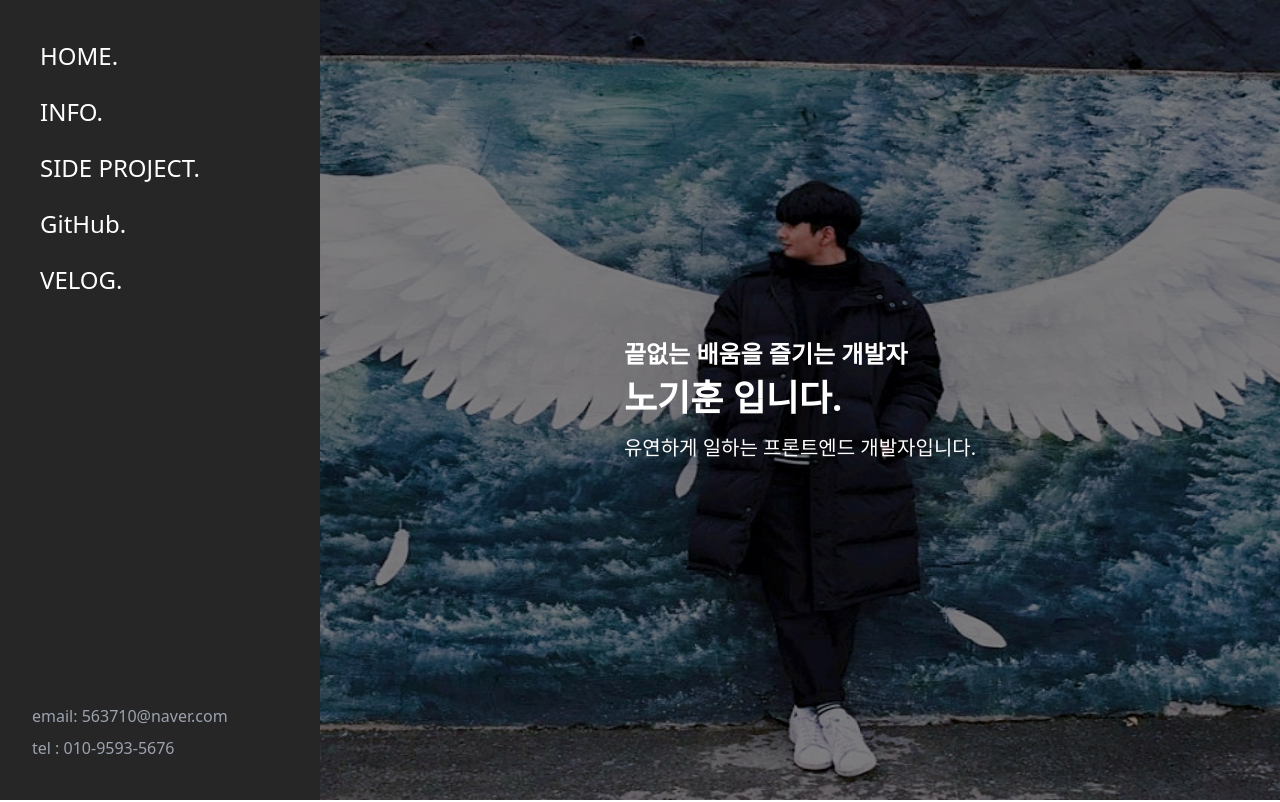
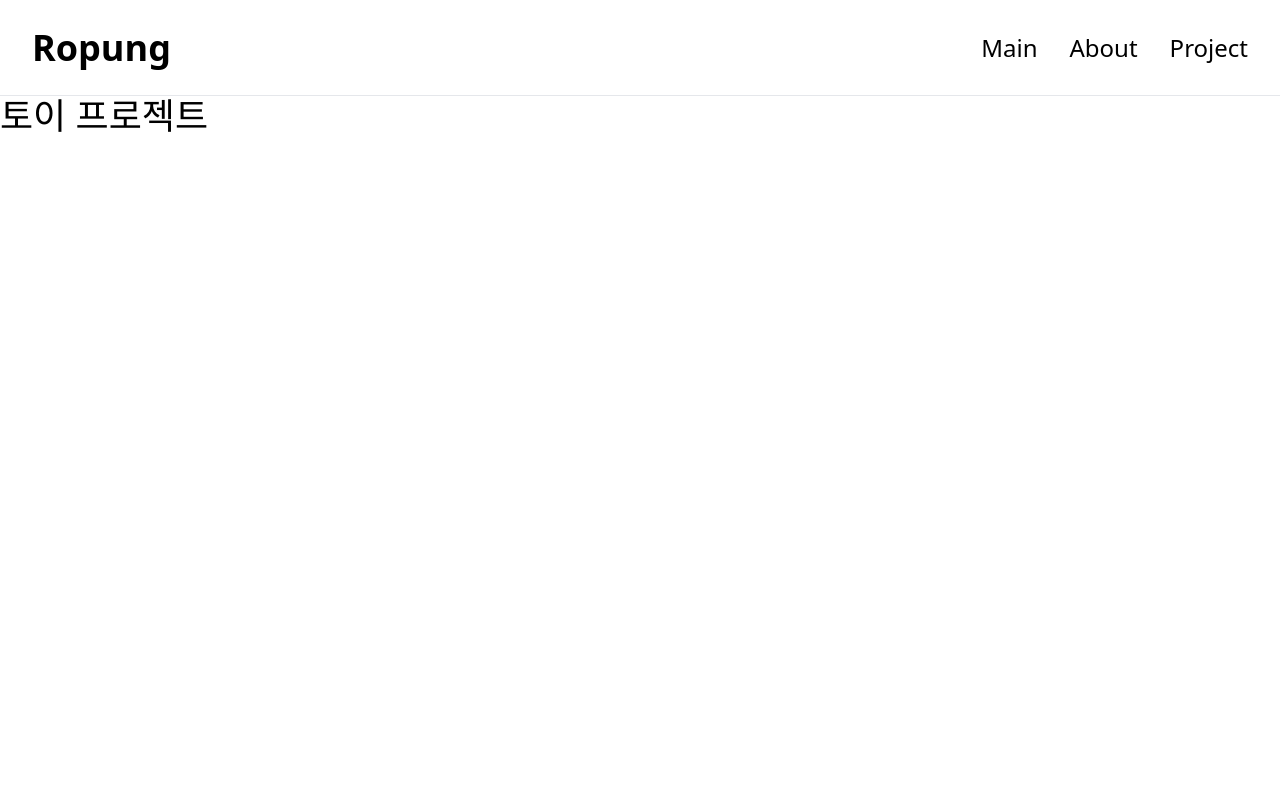
Before and after one commit to Ropung/ropung-react-portfolio, a React (Vite) app: page / in a window 1280 px wide. Shown: the top 802 px of the page. Built offline with nearby package versions, Linux system fonts and the light colour scheme.

Commit message:
작업했던거

```diff
--- a/src/App.tsx
+++ b/src/App.tsx
@@ -1,19 +1,10 @@
 import { BrowserRouter, Navigate, Route, Routes } from "react-router-dom";
 import HomePage from "@/home/HomePage";
-import Project from "@/project/Project";
-import LeftNavibar from "@/common/navibar/LeftNavibar";
-import InfoPage from "./info/InfoPage";
-
 function App() {
   return (
     <BrowserRouter>
       <Routes>
-        <Route path="/" element={<LeftNavibar element={<HomePage />} />} />
-        <Route path="/info" element={<LeftNavibar element={<InfoPage />} />} />
-        <Route
-          path="/project"
-          element={<LeftNavibar element={<Project />} />}
-        />
+        <Route path="/" element={<HomePage />} />
         <Route path="*" element={<Navigate replace to="/" />} />{" "}
       </Routes>
     </BrowserRouter>
--- /dev/null
+++ b/src/common/navi/GNB.tsx
@@ -0,0 +1,22 @@
+import { Link } from "react-router-dom";
+
+const GNB = () => {
+  return (
+    <header className="fixed right-0 left-0 top-0 w-screen h-24 flex items-center px-8 bg-opacity-60 bg-white border-b justify-between">
+      <div className="font-bold cursor-pointer text-4xl">Ropung</div>
+      <div className="flex flex-row gap-8 text-2xl">
+        <Link to={"/"} className="cursor-pointer">
+          Main
+        </Link>
+        <Link to={"/about"} className="cursor-pointer">
+          About
+        </Link>
+        <Link to={"/project"} className="cursor-pointer">
+          Project
+        </Link>
+      </div>
+    </header>
+  );
+};
+
+export default GNB;
--- a/src/common/navibar/LeftNavibar.tsx
+++ /dev/null
@@ -1,17 +0,0 @@
-import { FunctionComponent } from "react";
-import LeftNaviList from "./widgets/LeftNaviList";
-
-const LeftNavibar = (props) => {
-  const { element } = props;
-
-  return (
-    <main className="w-screen h-screen flex flex-row">
-      <section className="min-w-[25vw] h-screen bg-dark py-10">
-        <LeftNaviList />
-      </section>
-      <section className="min-w-[75vw] h-screen bg-black">{element}</section>
-    </main>
-  );
-};
-
-export default LeftNavibar;
--- a/src/common/navibar/widgets/LeftNaviList.tsx
+++ /dev/null
@@ -1,39 +0,0 @@
-import React from "react";
-import { Link } from "react-router-dom";
-
-const LeftNaviList = () => {
-  const GitHubUrl = "https://github.com/Ropung";
-  const VeLogUrl = "https://velog.io/@nogi5676";
-
-  return (
-    <aside className="w-full h-full flex flex-col items-start justify-start">
-      <div className="w-full flex flex-col flex-auto gap-6 justify-start text-white text-2xl px-10">
-        <Link to={"/"} className="cursor-pointer">
-          HOME.
-        </Link>
-        <Link to={"/info"} className="cursor-pointer">
-          INFO.
-        </Link>
-        <Link to={"/project"} className="cursor-pointer">
-          SIDE PROJECT.
-        </Link>
-        <div className="cursor-pointer" onClick={() => window.open(GitHubUrl)}>
-          GitHub.
-        </div>
-        <div className="cursor-pointer" onClick={() => window.open(VeLogUrl)}>
-          VELOG.
-        </div>
-      </div>
-      <div className="w-full flex flex-col gap-2 px-8 text-gray-400 text-base whitespace-nowrap">
-        <div>
-          email: <a href="mailto:563710@naver.com">563710@naver.com</a>
-        </div>
-        <div>
-          tel : <a href="tel:010-9593-5676">010-9593-5676</a>
-        </div>
-      </div>
-    </aside>
-  );
-};
-
-export default LeftNaviList;
--- a/src/home/HomePage.tsx
+++ b/src/home/HomePage.tsx
@@ -1,25 +1,20 @@
-import MyProfile from "@/assets/img/myprofile.jpeg";
+import GNB from "@/common/navi/GNB";
+import { Link } from "react-router-dom";
+import HomeMain from "./widgets/HomeMain";
 
 const HomePage = () => {
+  const GitHubUrl = "https://github.com/Ropung";
+  const VeLogUrl = "https://velog.io/@nogi5676";
+
   return (
-    <div className="w-full h-full relative">
-      <img
-        className="w-full h-full absolute left-0 top-0 right-0 bottom-0 opacity-50"
-        src={MyProfile}
-        alt="developer_info_profile"
-      />
-      <div className="absolute w-full h-full flex items-center justify-center gap-2">
-        <div className="flex flex-col justify-center gap-4 text-3xl text-white">
-          <div className="flex flex-col gap-2 font-bold">
-            <p className="text-2xl">끝없는 배움을 즐기는 개발자</p>
-            <p className="text-4xl">노기훈 입니다.</p>
-          </div>
-          <div className="flex flex-col gap-2 text-xl">
-            <p>유연하게 일하는 프론트엔드 개발자입니다.</p>
-          </div>
-        </div>
-      </div>
-    </div>
+    <>
+      <GNB />
+      <main className="w-screen h-screen pt-24">
+        <HomeMain />
+        <HomeMain />
+        <HomeMain />
+      </main>
+    </>
   );
 };
 
--- /dev/null
+++ b/src/home/widgets/GameRockPaper.tsx
@@ -0,0 +1,5 @@
+const GameRockPaper = () => {
+  return <div>Rock Paper Scissors</div>;
+};
+
+export default GameRockPaper;
--- /dev/null
+++ b/src/home/widgets/HomeMain.tsx
@@ -0,0 +1,11 @@
+import React from "react";
+
+const HomeMain = () => {
+  return (
+    <div className="w-screen h-screen">
+      <div className="text-4xl">토이 프로젝트</div>
+    </div>
+  );
+};
+
+export default HomeMain;
```
